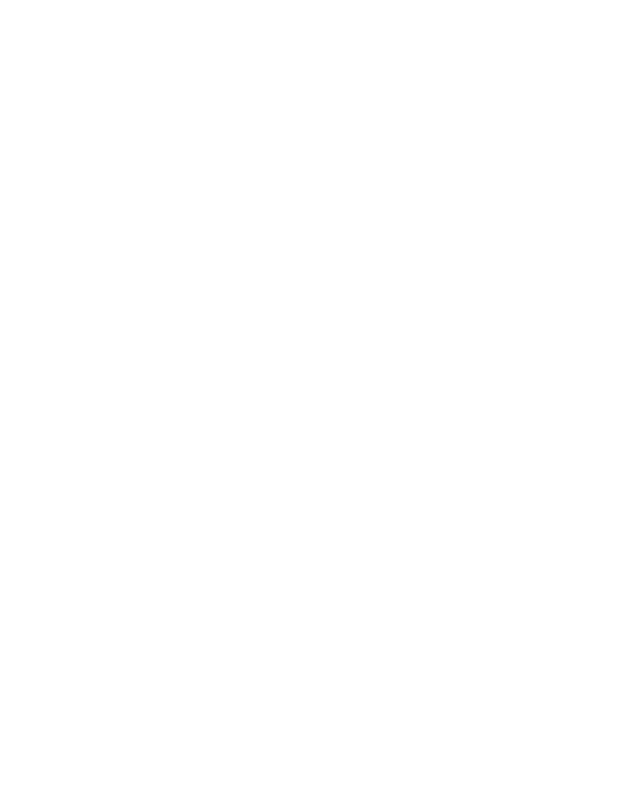
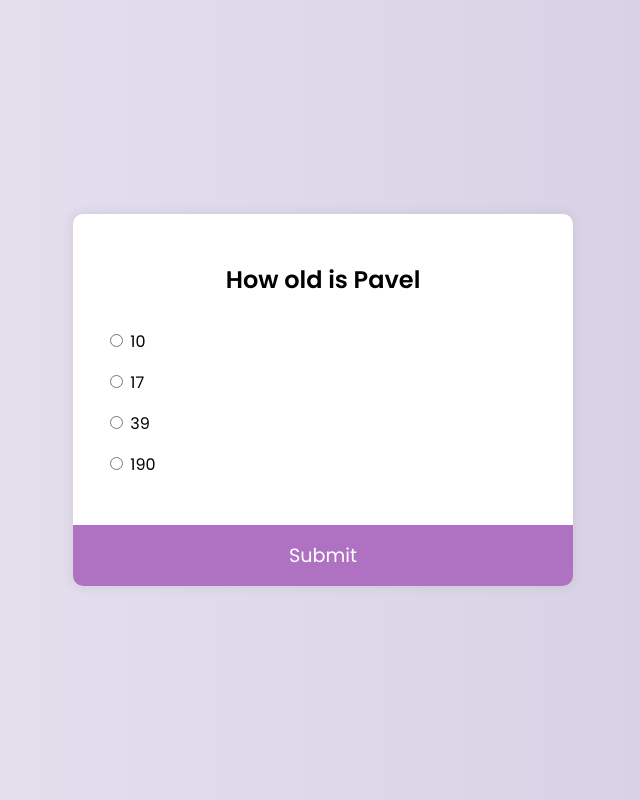
Before and after one commit to PavelSuspicin/Quiz-App, a plain HTML site: page index.html in a window 1280 px wide. Shown: the whole page, without its empty margins (317-957 px from the left). Drawn offline with Linux system fonts and the light colour scheme.

Commit message:
19.11.21

```diff
--- a/index.html
+++ b/index.html
@@ -4,7 +4,34 @@
     <meta charset="UTF-8" />
     <meta http-equiv="X-UA-Compatible" content="IE=edge" />
     <meta name="viewport" content="width=device-width, initial-scale=1.0" />
-    <title>Document</title>
+    <title>Quis App</title>
+    <link rel="stylesheet" href="style.css" />
+    <script src="script.js" defer></script>
   </head>
-  <body></body>
+  <body>
+    <div class="quiz-container" id="quiz">
+      <div class="quiz-header">
+        <h2 id="question">Question text</h2>
+        <ul>
+          <li>
+            <input type="radio" id="a" name="answer" class="answer" />
+            <label id="a_text" for="a">Question</label>
+          </li>
+          <li>
+            <input type="radio" id="b" name="answer" class="answer" />
+            <label id="b_text" for="b">Question</label>
+          </li>
+          <li>
+            <input type="radio" id="c" name="answer" class="answer" />
+            <label id="c_text" for="c">Question</label>
+          </li>
+          <li>
+            <input type="radio" id="d" name="answer" class="answer" />
+            <label id="d_text" for="d">Question</label>
+          </li>
+        </ul>
+      </div>
+      <button id="submit">Submit</button>
+    </div>
+  </body>
 </html>
--- a/script.js
+++ b/script.js
@@ -0,0 +1,104 @@
+const quizData = [
+  {
+    question: 'How old is Pavel',
+    a: '10',
+    b: '17',
+    c: '39',
+    d: '190',
+    correct: 'c',
+  },
+  {
+    question: 'What is the most used programming language in 2021?',
+    a: 'JAVA',
+    b: 'C',
+    c: 'Python',
+    d: 'JaveScript',
+    correct: 'd',
+  },
+  {
+    question: 'Who is he President of Russia?',
+    a: 'Vladimir Putin',
+    b: 'Donald Trump',
+    c: 'Ivan Saldano',
+    d: 'Mihai Andrei',
+    correct: 'a',
+  },
+  {
+    question: 'What does HTML stand for?',
+    a: 'Hypertxt Markup Language',
+    b: 'Cascading Style Sheet',
+    c: 'Jason Object Notation',
+    d: 'Application Programing Interface',
+    correct: 'a',
+  },
+  {
+    question: 'What year was JavaScript launched?',
+    a: '2020',
+    b: '2019',
+    c: '2018',
+    d: 'none of the above',
+    correct: 'd',
+  },
+];
+
+const quiz = document.getElementById('quiz');
+const answerEls = document.querySelectorAll('.answer');
+const questionEl = document.getElementById('question');
+const a_text = document.getElementById('a_text');
+const b_text = document.getElementById('b_text');
+const c_text = document.getElementById('c_text');
+const d_text = document.getElementById('d_text');
+const submitBtn = document.getElementById('submit');
+
+let currentQuiz = 0;
+let score = 0;
+
+loadQuiz();
+
+function loadQuiz() {
+  deselectAnswers();
+
+  const currentQuizData = quizData[currentQuiz];
+
+  questionEl.innerText = currentQuizData.question;
+  a_text.innerText = currentQuizData.a;
+  b_text.innerText = currentQuizData.b;
+  c_text.innerText = currentQuizData.c;
+  d_text.innerText = currentQuizData.d;
+}
+
+function getSelected() {
+  let answer = undefined;
+
+  answerEls.forEach(answerEl => {
+    if (answerEl.checked) {
+      answer = answerEl.id;
+    }
+  });
+
+  return answer;
+}
+
+function deselectAnswers() {
+  answerEls.forEach(answerEl => {
+    answerEl.checked = false;
+  });
+}
+
+submitBtn.addEventListener('click', () => {
+  const answer = getSelected();
+
+  if (answer) {
+    if (answer === quizData[currentQuiz].correct) {
+      score++;
+    }
+    currentQuiz++;
+    if (currentQuiz < quizData.length) {
+      loadQuiz();
+    } else {
+      quiz.innerHTML = `<h2>${score}/${quizData.length} questions.</h2>
+
+      <button onclick='location.reload()'>Reload</button>`;
+    }
+  }
+});
--- a/style.css
+++ b/style.css
@@ -0,0 +1,69 @@
+@import url('https://fonts.googleapis.com/css2?family=Poppins:wght@200;400;600&display=swap');
+
+* {
+  box-sizing: border-box;
+}
+
+body {
+  background: #d3cce3; /* fallback for old browsers */
+  background: linear-gradient(to right, #e9e4f0, #d3cce3);
+  font-family: 'Poppins', sans-serif;
+  display: flex;
+  align-items: center;
+  justify-content: center;
+  margin: 0;
+  min-height: 100vh;
+}
+
+.quiz-container {
+  background-color: #fff;
+  border-radius: 10px;
+  box-shadow: 0 0 10px 2px rgba(100, 100, 100, 0.1);
+  overflow: hidden;
+  width: 500px;
+  max-width: 100%;
+}
+
+.quiz-header {
+  padding: 2rem;
+}
+
+h2 {
+  padding: 1rem;
+  text-align: center;
+  margin: 0;
+}
+
+ul {
+  list-style-type: none;
+  padding: 0;
+}
+
+ul li {
+  margin: 1rem 0;
+}
+
+ul li label {
+  cursor: pointer;
+}
+
+button {
+  background-color: #af72c2;
+  border: none;
+  color: #fff;
+  cursor: pointer;
+  display: block;
+  font-size: 1.2rem;
+  font-family: inherit;
+  width: 100%;
+  padding: 1rem;
+}
+
+button:hover {
+  background-color: #ca1fbc;
+}
+
+button:focus {
+  background-color: #a84ba1;
+  outline: none;
+}
```
Also changed, not shown: 1 other file.
